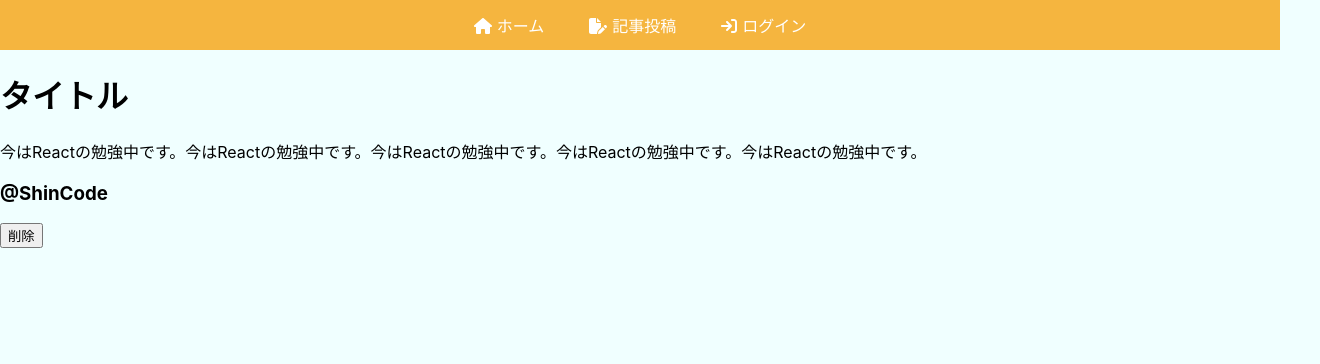
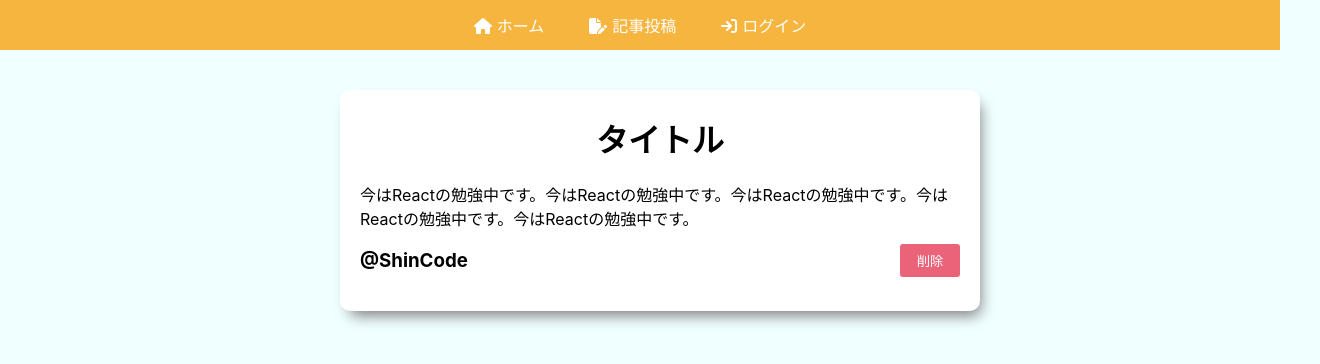
Before and after one commit to KurumiRumi/3ReactApps_BlogApp, a React (Create React App) app in the folder blog-with-react-and-firebase/: page / in a window 1280 px wide. Shown: the top 364 px of the page, 1320 px wide, since content can reach past the window. Built offline with nearby package versions, Linux system fonts and the light colour scheme; no server answers.

Commit message:
41. HomeコンポーネントにCSSを適用してみよう

```diff
--- /dev/null
+++ b/blog-with-react-and-firebase/src/components/Home.css
@@ -0,0 +1,56 @@
+.homePage {
+  width: 100%;
+  height: calc(100vh - 80px);
+  height: auto;
+  display: flex;
+  flex-direction: column;
+  align-items: center;
+  padding: 20px;
+}
+
+.homePage .postContents {
+  width: 600px;
+  height: auto;
+  max-height: 600px;
+  background-color: white;
+  box-shadow: 5px 9px 15px -5px #777777;
+  margin: 20px;
+  padding: 20px;
+  border-radius: 10px;
+}
+
+.postHeader h1 {
+  text-align: center;
+  margin-top: 5px;
+}
+
+.postContents .postTextContainer {
+  height: auto;
+  word-wrap: break-word;
+  max-height: 400px;
+  width: 100%;
+}
+
+.nameAndDeleteButton {
+  display: flex;
+  align-items: center;
+}
+
+.nameAndDeleteButton h3 {
+  flex: 90%;
+}
+
+.nameAndDeleteButton button {
+  flex: 10%;
+  background-color: #eb6379;
+  color: white;
+  padding: 7px 15px;
+  border-radius: 3px;
+  border: none;
+  cursor: pointer;
+  transition: all 0.3s;
+}
+
+.nameAndDeleteButton button:hover {
+  background-color: #e72444;
+}
--- a/blog-with-react-and-firebase/src/components/Home.js
+++ b/blog-with-react-and-firebase/src/components/Home.js
@@ -1,4 +1,6 @@
 import React from "react";
+
+import "./Home.css";
 
 const Home = () => {
   return (
@@ -6,7 +8,6 @@
       <div className="postContents">
         <div className="postHeader">
           <h1>タイトル</h1>
-        </div>
         </div>
         <div className="postTextContainer">
           今はReactの勉強中です。今はReactの勉強中です。今はReactの勉強中です。今はReactの勉強中です。今はReactの勉強中です。
@@ -16,6 +17,7 @@
           <button>削除</button>
         </div>
       </div>
+    </div>
   );
 };
 
```
Lines whose indentation alone changed are shown as unchanged.
